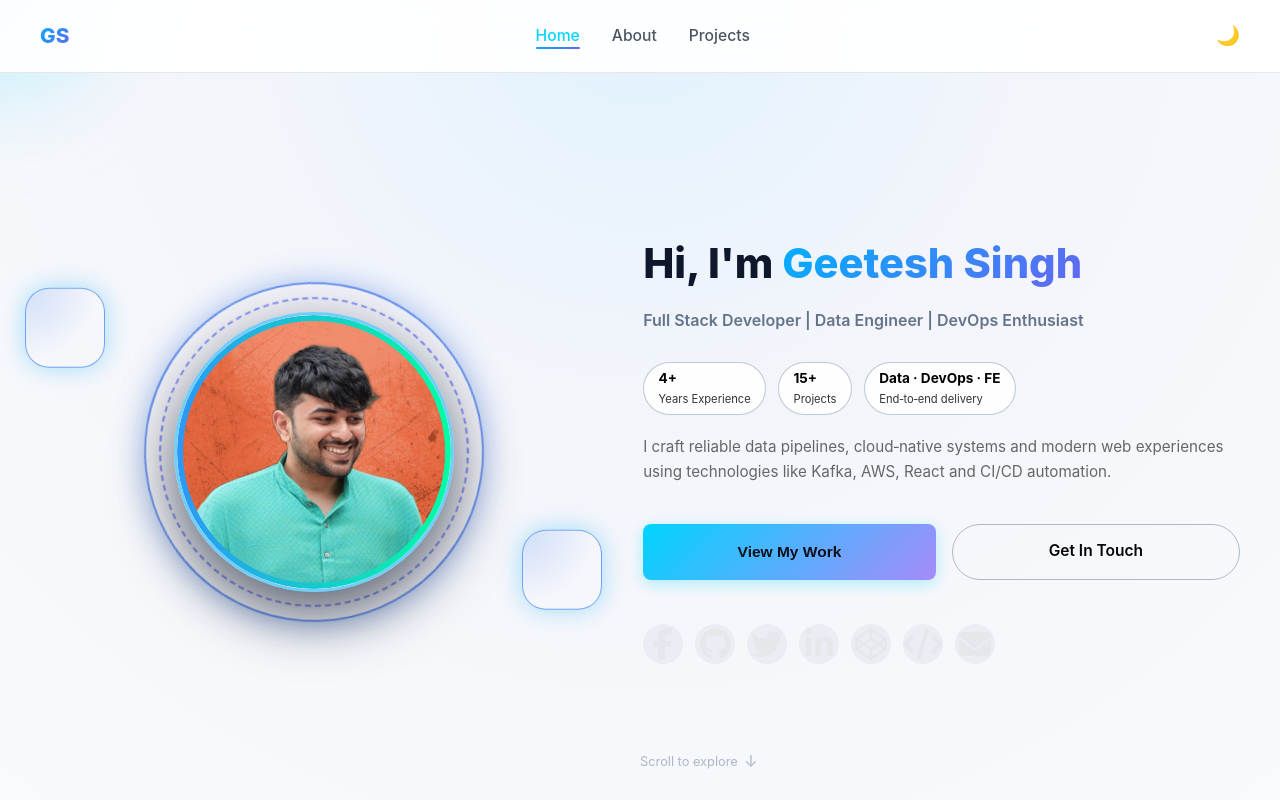
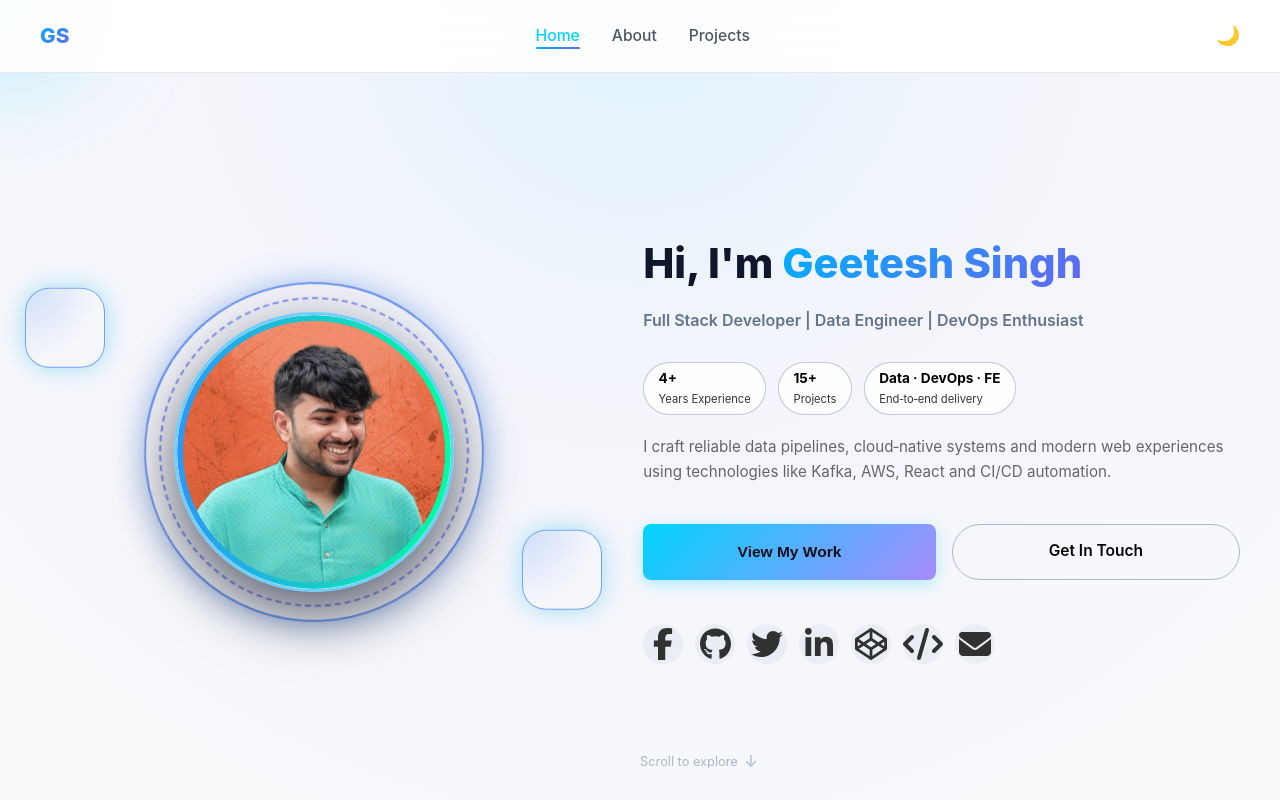
Before and after one commit to GeeteshSingh/portfolio, a React (Create React App) app: page / in a window 1280 px wide. Shown: the top 800 px of the page. Built offline with nearby package versions, Linux system fonts and the light colour scheme.

Commit message:
enhanced UI

```diff
--- a/src/components/Profile.css
+++ b/src/components/Profile.css
@@ -266,7 +266,7 @@ body.dark-mode .btn-secondary:hover {
     align-items: center;
     justify-content: center;
     background: rgba(148, 163, 184, 0.12);
-    color: #e5e7eb;
+    color: #303131;
     transition: background-color 0.2s ease, color 0.2s ease, transform 0.2s ease;
 }
 
```
